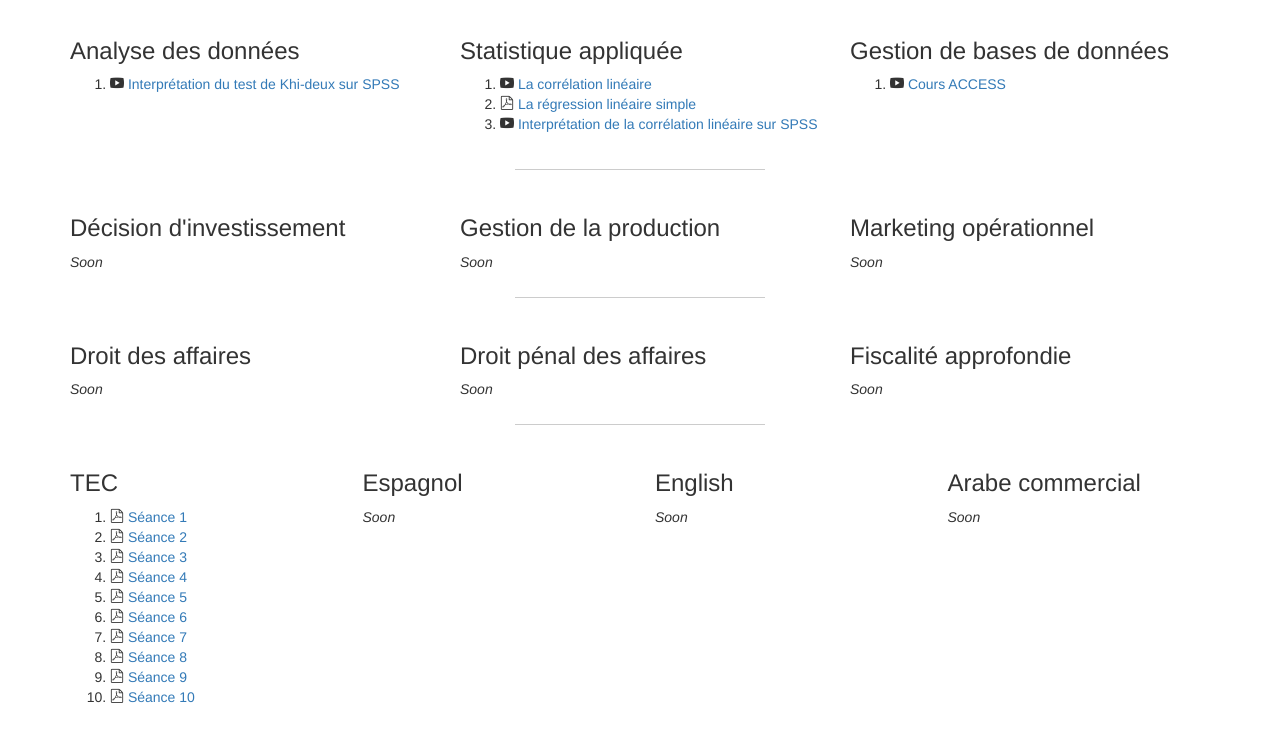
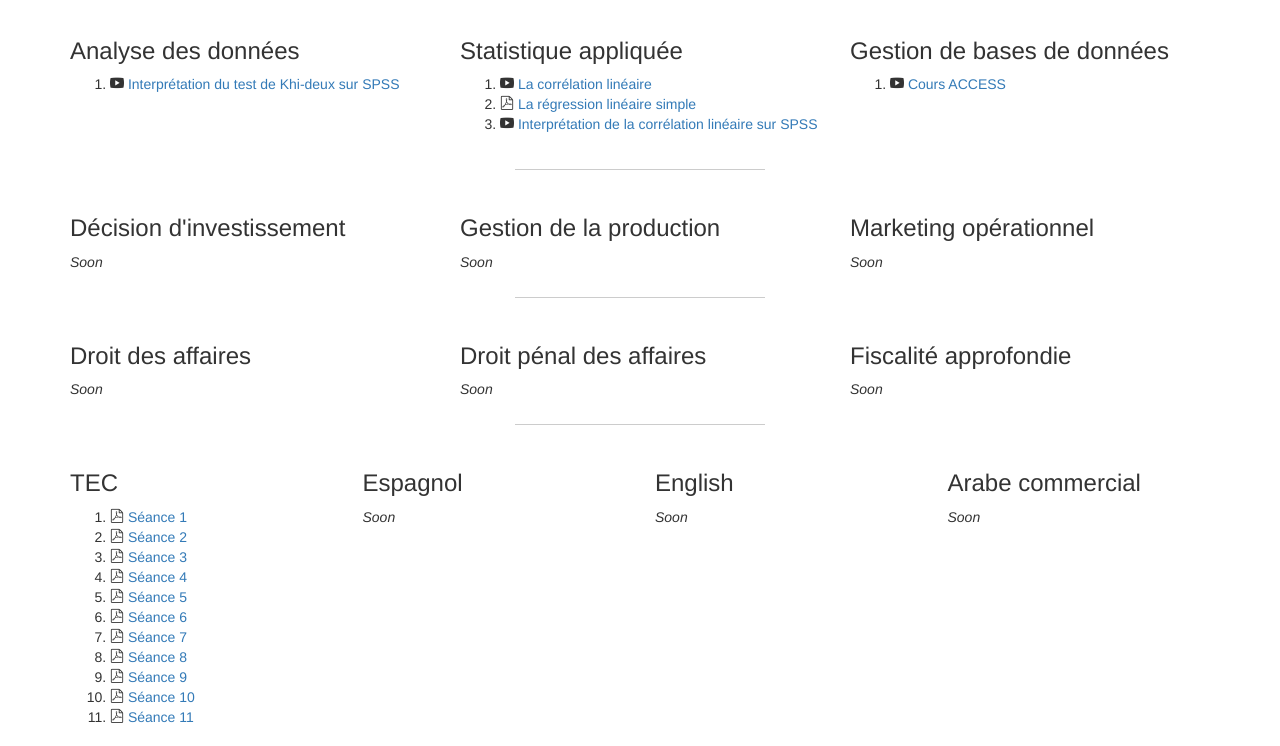
Before and after one commit to ENCGistes/ENCGistes.github.io, a plain HTML site: page index.html in a window 1280 px wide. Shown: the part 54-800 px from the top of the page. Drawn offline with nearby package versions, Linux system fonts and the light colour scheme; files whose address does not match are found by name.

Commit message:
Content modif

```diff
--- a/index.html
+++ b/index.html
@@ -129,6 +129,7 @@
 					<li><strong><i class="icon-file-pdf"></i></strong> <a href="https://www.facebook.com/groups/11emepromoencgo/973679872671138/" target="_blank">Séance 8</a></li>
 					<li><strong><i class="icon-file-pdf"></i></strong> <a href="https://www.facebook.com/groups/11emepromoencgo/977071822331943/" target="_blank">Séance 9</a></li>
 					<li><strong><i class="icon-file-pdf"></i></strong> <a href="https://www.facebook.com/groups/11emepromoencgo/979738395398619/" target="_blank">Séance 10</a></li>
+					<li><strong><i class="icon-file-pdf"></i></strong> <a href="https://www.facebook.com/groups/11emepromoencgo/983202541718871/" target="_blank">Séance 11</a></li>
 				</ol>
 			</div>
 			<div class="col-lg-3">
```
